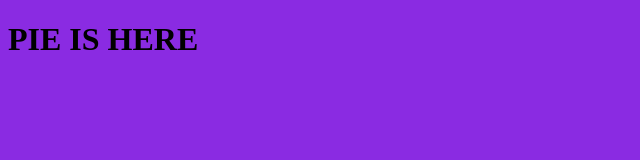
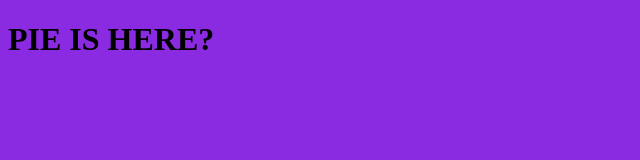
Before and after one commit to Jonandereg/gitTuto, a plain HTML site: page index.html in a window 1280 px wide. Shown: the full height of the page, 0-640 px from the left. Drawn offline with Linux system fonts and the light colour scheme.

Commit message:
changed the pie

```diff
--- a/index.html
+++ b/index.html
@@ -7,7 +7,7 @@
     <title>Document</title>
 </head>
 <body>
-    <h1>PIE IS HERE</h1>
+    <h1>PIE IS HERE?</h1>
 <script src="index.js"></script>
 </body>
 </html>
```
